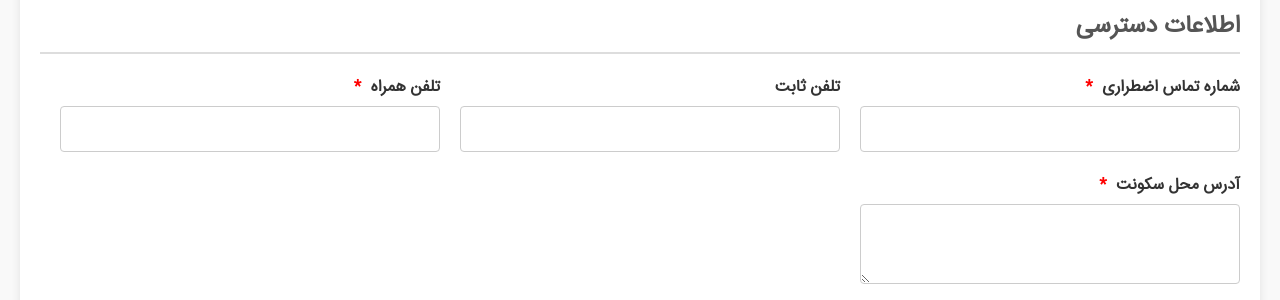
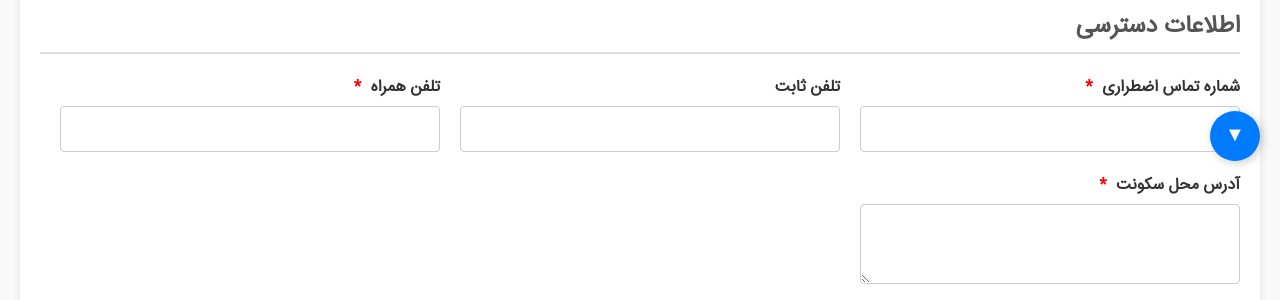
Before and after one commit to Justdosth/Form_Filter, a Flask app: page / in a window 1280 px wide. Shown: the part 619-919 px from the top of the page. Run offline with Flask 3, Linux system fonts and the light colour scheme.

Commit message:
add up and down btn

```diff
--- a/static/css/styles.css
+++ b/static/css/styles.css
@@ -240,3 +240,31 @@ footer {
 .delete-row-btn {
     margin-top: 0;
 }
+
+.scroll-btn {
+    position: fixed;
+    right: 20px;
+    width: 50px;
+    height: 50px;
+    background-color: #007bff;
+    color: white;
+    border: none;
+    border-radius: 50%;
+    font-size: 20px;
+    cursor: pointer;
+    box-shadow: 2px 2px 10px rgba(0, 0, 0, 0.2);
+    transition: opacity 0.3s ease-in-out;
+}
+
+#scrollToTopBtn {
+    bottom: 80px;
+    display: none; /* Initially hidden */
+}
+
+#scrollToBottomBtn {
+    bottom: 20px;
+}
+
+.scroll-btn:hover {
+    background-color: #0056b3;
+}
--- a/static/js/form-logic.js
+++ b/static/js/form-logic.js
@@ -72,9 +72,24 @@ function clearBirthdayField() {
 }
 
 
+function scrollToTop() {
+    window.scrollTo({ top: 0, behavior: "smooth" });
+}
+
+function scrollToBottom() {
+    window.scrollTo({ top: document.body.scrollHeight, behavior: "smooth" });
+}
+
 
 document.addEventListener("DOMContentLoaded", function () {
-    clearBirthdayField();
+    // clearBirthdayField();
+
+    const topBtn = document.getElementById("scrollToTopBtn");
+    if (window.scrollY > 300) {
+        topBtn.style.display = "block";
+    } else {
+        topBtn.style.display = "none";
+    }
 
     const form = document.querySelector("form");
     if (form) {
--- a/templates/multi_page_form.html
+++ b/templates/multi_page_form.html
@@ -109,6 +109,9 @@
             </a>
         </form>
     </div>
+    <button id="scrollToTopBtn" class="scroll-btn" onclick="scrollToTop()">▲</button>
+    <button id="scrollToBottomBtn" class="scroll-btn" onclick="scrollToBottom()">▼</button>
+
     <footer>&copy; 2025 - سیستم ثبت اطلاعات</footer>
 
     <script>
```
